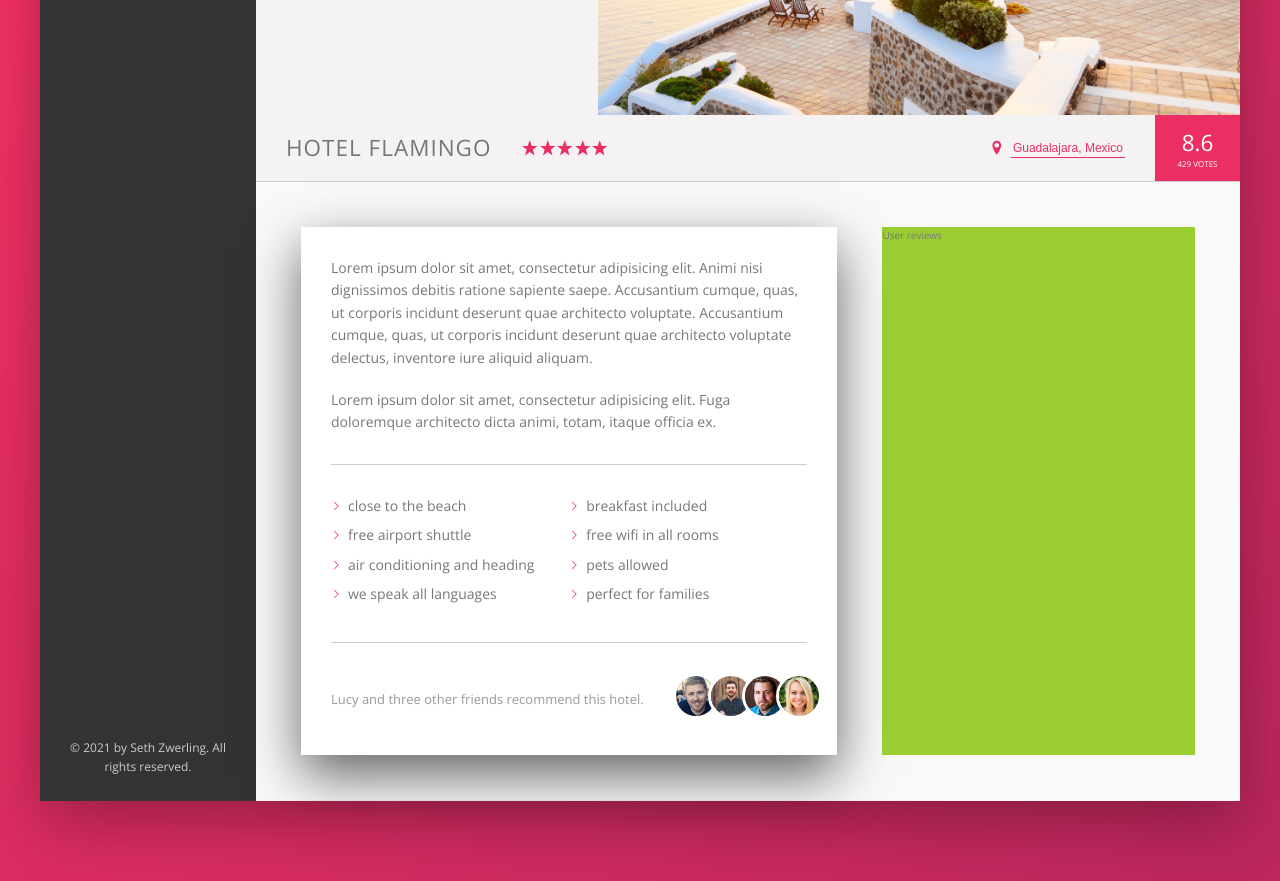
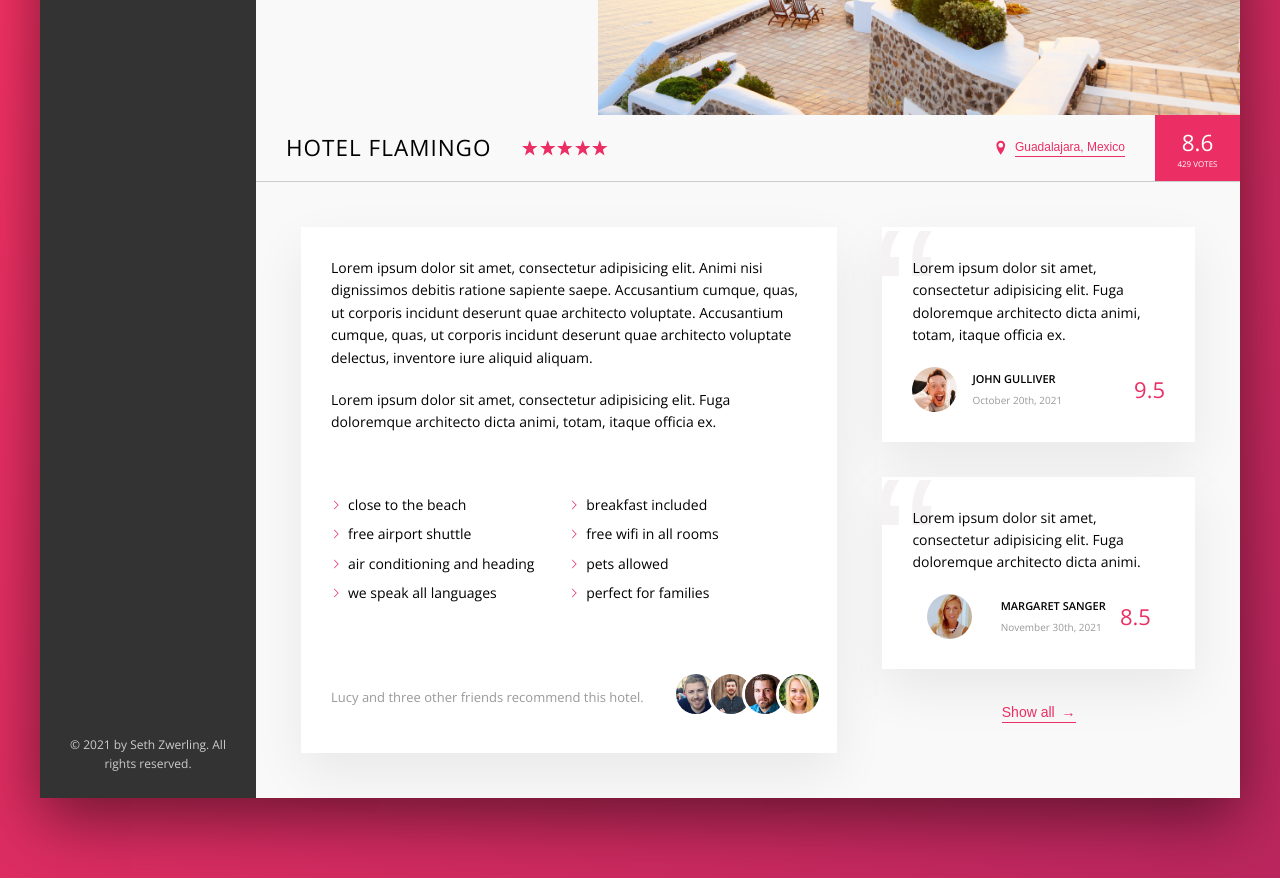
Before and after one commit to SZwerling/Trillo-App, a website: page index.html in a window 1280 px wide. Shown: the part 420-1301 px from the top of the page. Drawn offline with nearby package versions, Linux system fonts and the light colour scheme.

Commit message:
user reviews

```diff
--- a/index.html
+++ b/index.html
@@ -163,11 +163,39 @@ Accusantium cumque, quas, ut corporis incidunt deserunt quae architecto voluptat
                                 </div>
                             </div>
                         </div>
+
                         <div class="user-reviews">
-                            User reviews
+                            <figure class="review">
+                                <blockquote class="review__text">
+                                    Lorem ipsum dolor sit amet, consectetur adipisicing elit. Fuga doloremque architecto dicta animi, totam,
+                                    itaque officia ex.
+                                </blockquote>
+                                <figcaption class="review__user">
+                                    <img src="img/user-1.jpg" alt="user 1 photo" class="review__photo">
+                                    <div class="review__user-box">
+                                        <p class="review__user-name">John Gulliver</p>
+                                        <p class="review__user-date">October 20th, 2021</p>
+                                    </div>
+                                    <div class="review__rating">9.5</div>
+                                </figcaption>
+                            </figure>
+                            <figure class="review">
+                                <blockquote class="review__text">
+                                    Lorem ipsum dolor sit amet, consectetur adipisicing elit. Fuga doloremque architecto dicta animi.
+                                </blockquote>
+                                <figcaption class="review__user">
+                                    <img src="img/user-2.jpg" alt="user 2 photo" class="review__photo">
+                                    <div class="review__user_box">
+                                        <p class="review__user-name">Margaret Sanger</p>
+                                        <p class="review__user-date">November 30th, 2021</p>
+                                    </div>
+                                    <div class="review__rating">8.5</div>
+                                </figcaption>
+                            </figure>
+                            <button class="btn-inline">Show all <span>&rarr;</span></button>
                         </div>
+
                     </div>
-
                 </main>
             </div>
         </div>
--- a/sass/_base.scss
+++ b/sass/_base.scss
@@ -17,9 +17,10 @@ Grey dark 3: #999
 */
 
 :root {
-    --color-primary: #eb2f64;  //custom props, like variables
+    --color-primary: #eb2f64;
     --color-primary-light: #FF3366;
     --color-primary-dark: #BA265D;
+
     --color-Grey-light-1: #faf9f9;
     --color-Grey-light-2: #f4f2f2;
     --color-Grey-light-3: #f0eeee;
@@ -29,10 +30,10 @@ Grey dark 3: #999
     --color-Grey-dark-2: #777;
     --color-Grey-dark-3: #999;
 
-    --shadow-dark: 0 2rem 6rem rgba(0, 0, 0, .3);
-    --shadow-light: 0 2rem 5rem rgba(0, 0, 0, .6);
+    --shadow-dark: 0 2rem 6rem rgba(0,0,0,.5);
+    --shadow-light: 0 2rem 5rem rgba(0,0,0,.07);
 
-    --line: 1px solid var(--color-Grey-light-4);
+    --line: 1px solid var(--color-grey-light-2);
 }
 
 * {
@@ -55,7 +56,7 @@ body {
     font-family: 'Open Sans', sans-serif;
     font-weight: 400;
     line-height: 1.6;
-    color: var(--color-Grey-dark-2);
+    color: var(--color-grey-dark-2);
     background-image: linear-gradient(to right bottom, var(--color-primary-light), var(--color-primary-dark));
     background-size: cover;
     background-repeat: no-repeat;
--- a/sass/_components.scss
+++ b/sass/_components.scss
@@ -118,18 +118,11 @@
         align-items: center;
     }
 
-    &__user {
-
-    }
 
     &__user-photo {
         height: 3.75rem;
         border-radius: 50%;
         margin-right: 1rem;
-    }
-
-    &__user-name {
-
     }
 }
 
@@ -250,7 +243,7 @@
     &__location {
         font-size: 1.2rem;
         display: flex;
-        align-items: center;
+        vertical-align: center;
     }
 
     &__icon-location {
@@ -286,27 +279,35 @@
 
 //////////////////////////////////////////////////
 ////////// Button Inline
-.btn-inline{
+.btn-inline {
     border: none;
     color: var(--color-primary);
-    font-size: inherit;                     //this way we can use the same style in two different locations and
-    border-bottom: 1px solid currentColor; //is takes size of parent element -- hence two different sizes
-    padding: 2px;
+    font-size: inherit;
+    border-bottom: 1px solid currentColor;
+    padding-bottom: 2px;
     display: inline-block;
     background-color: transparent;
     cursor: pointer;
     transition: all .2s;
 
+    & span {
+        margin-left: 3px;
+        transition: margin-left .2s;
+    }
+
     &:hover {
-        color: var(--color-Grey-dark-1)
+        color: var(--color-grey-dark-1);
+
+        span {
+            margin-left: 8px;
+        }
     }
 
     &:focus {
         outline: none;
-        animation: pulsate 1s infinite;
+        animation: pulsate 2s infinite;
     }
 }
-
 @keyframes pulsate {
     0% {
         transform: scale(1);
@@ -391,7 +392,7 @@
     }
 
     &__photo {
-        box-sizing: content-box; //so images don't shrink b/of border
+        box-sizing: content-box; //overides border-box so border added on top of h/w so images don't shrink b/of border
         height: 4rem;
         width: 4rem;
         border-radius: 50%;
@@ -402,3 +403,68 @@
         }
     }
 }
+
+//////////////////////////////////////////////////
+////////// Reviews
+.review {
+    background-color: #fff;
+    box-shadow: var(--shadow-light);
+    padding: 3rem;
+    margin-bottom: 3.5rem;
+    position: relative;
+    overflow: hidden;
+
+    &__text {
+        margin-bottom: 2rem;
+        z-index: 10;
+        position: relative; //must set position to use z-index
+    }
+
+    &__user {
+        display: flex;
+        align-items: center;
+        justify-content: space-evenly;
+    }
+
+    &__photo {
+        height: 4.5rem;
+        width: 4.5rem;
+        border-radius: 50%;
+        margin-right: 1.5rem;
+    }
+
+    &__user-box {
+        margin-right: auto;
+    }
+
+    &__user-name {
+        font-size: 1.1rem;
+        font-weight: 600;
+        text-transform: uppercase;
+        margin-bottom: .4rem;
+    }
+
+    &__user-date {
+        font-size: 1rem;
+        color: var(--color-Grey-dark-3)
+    }
+
+    &__rating {
+        color: var(--color-primary);
+        font-size: 2.2rem;
+        font-weight: 300;
+    }
+
+    &::before {
+        content: "\201C";
+        position: absolute;
+        top: -2.75rem;
+        left: -1rem;
+        line-height: 1;
+        font-size: 20rem;
+        color: var(--color-Grey-light-2);
+        font-family: sans-serif;
+        z-index: 1;
+
+    }
+}
--- a/sass/_layout.scss
+++ b/sass/_layout.scss
@@ -1,7 +1,7 @@
 .container {
     max-width: 120rem; //if viewport is less than 1200px, will take up 100%
     margin: 8rem auto; //centers container inside parent element (the body)
-    background-color: var(--color-Grey-light-2);
+    background-color: var(--color-Grey-light-1);
     box-shadow: var(--shadow-dark);
 
     min-height: 50rem;
@@ -11,7 +11,7 @@
     font-size: 1.4rem;
     height: 7rem;
     background-color: #fff;
-    border-bottom: 1px solid var(--color-Grey-light-2);
+    border-bottom: 1px solid var(--line);
 
     display: flex;
     justify-content: space-between;
@@ -41,15 +41,15 @@
 }
 
 .detail {
+    font-size: 1.4rem;
     display: flex;
     padding: 4.5rem;
     background-color: var(--color-Grey-light-1);
-    border-bottom: 1px solid var(--color-Grey-light-2);
+    border-bottom: 1px solid var(--line);
 
 }
 
 .description {
-    font-size: 1.4rem;
     background-color: #fff;
     box-shadow: var(--shadow-light);
     padding: 3rem;
@@ -58,6 +58,10 @@
 }
 
 .user-reviews {
-    background-color: yellowgreen;
     flex: 1; //occupies the remaining space
+
+    display: flex;
+    flex-direction: column;
+    align-items: center;
+
 }
```
Also changed, not shown: CSS/style.css.
